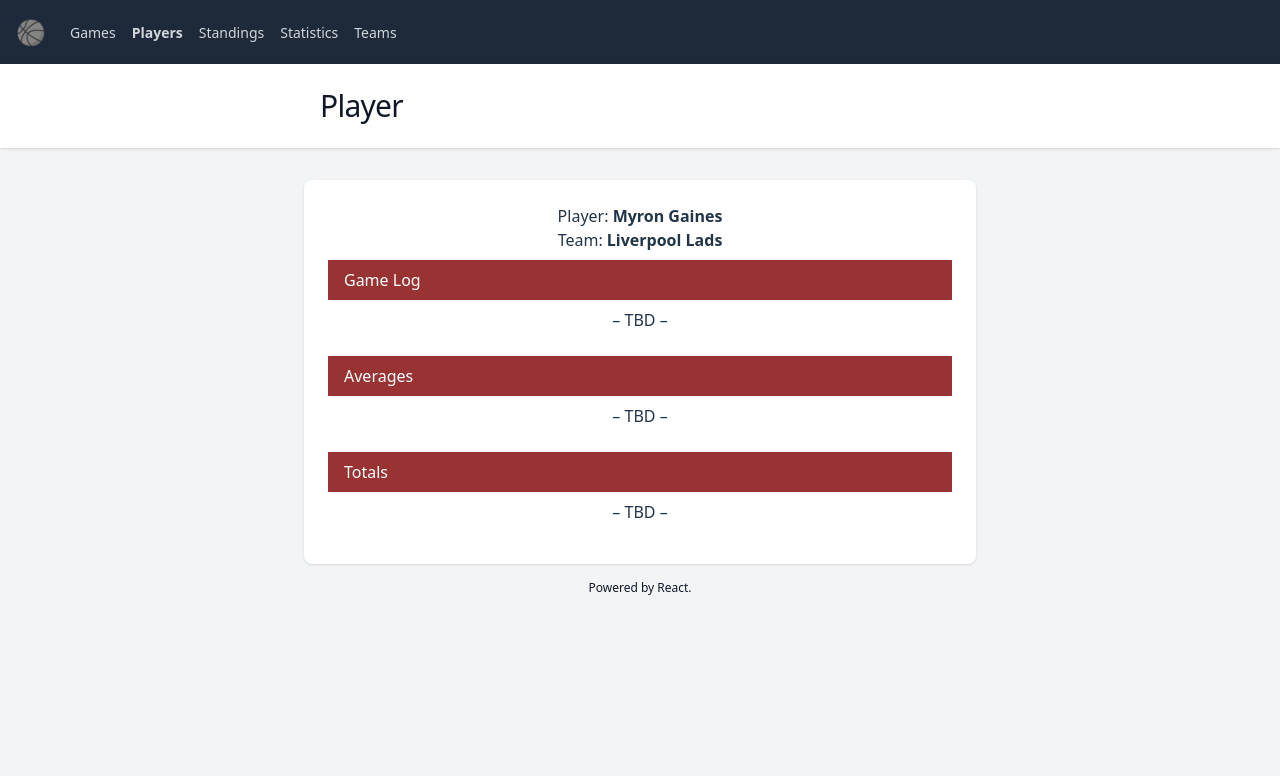
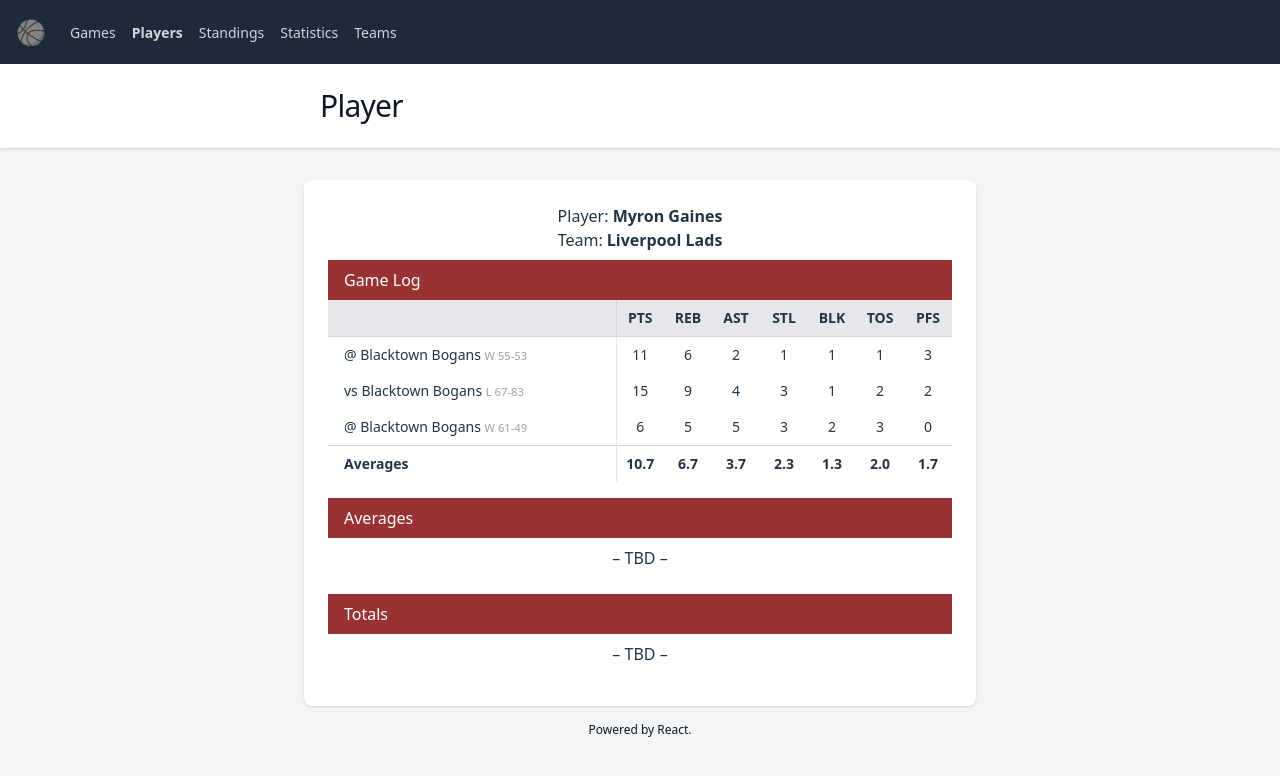
Before and after one commit to ober9k/bball-score-react, a React (Vite) app: page /players/12 in a window 1280 px wide. Shown: the top 776 px of the page. Built offline with nearby package versions, Linux system fonts and the light colour scheme.

Commit message:
Added game log to player page

```diff
--- a/src/pages/Player.tsx
+++ b/src/pages/Player.tsx
@@ -1,11 +1,20 @@
 import { getRouteApi } from "@tanstack/react-router";
 import Content from "../components/layout/page/Content.tsx";
 import Header from "../components/layout/page/Header.tsx";
+import GameLogTable from "../components/stats/GameLogTable.tsx";
 import TeamsRow from "../components/stats/row/TeamsRow.tsx";
+import type { GameLog } from "../data/games.ts";
 import { Paths } from "../routes/paths.ts";
+import type { Team } from "../types/Team.ts";
+
+type PlayerLoaderData = {
+  player: any, /* naming conflict */
+  team: Team,
+  gameLogs: Array<GameLog>,
+}
 
 export default function Player() {
-  const { player, team } = getRouteApi(Paths.Player).useLoaderData();
+  const { player, team, gameLogs }: PlayerLoaderData = getRouteApi(Paths.Player).useLoaderData();
 
   return (
     <>
@@ -17,24 +26,7 @@ export default function Player() {
           Player: <strong>{player.name}</strong><br/>
           Team: <strong>{team.name}</strong><br/>
         </p>
-        <div className={"game-log py-2"}>
-          <table className={"w-full"}>
-            <thead>
-            <tr>
-              <TeamsRow team={team}>
-                Game Log
-              </TeamsRow>
-            </tr>
-            </thead>
-            <tbody>
-            <tr>
-              <td colSpan={4} className={"totals p-2"}>
-                &ndash; TBD &ndash;
-              </td>
-            </tr>
-            </tbody>
-          </table>
-        </div>
+        <GameLogTable team={team} gameLogs={gameLogs} />
         <div className={"averages py-2"}>
           <table className={"w-full"}>
             <thead>
```
